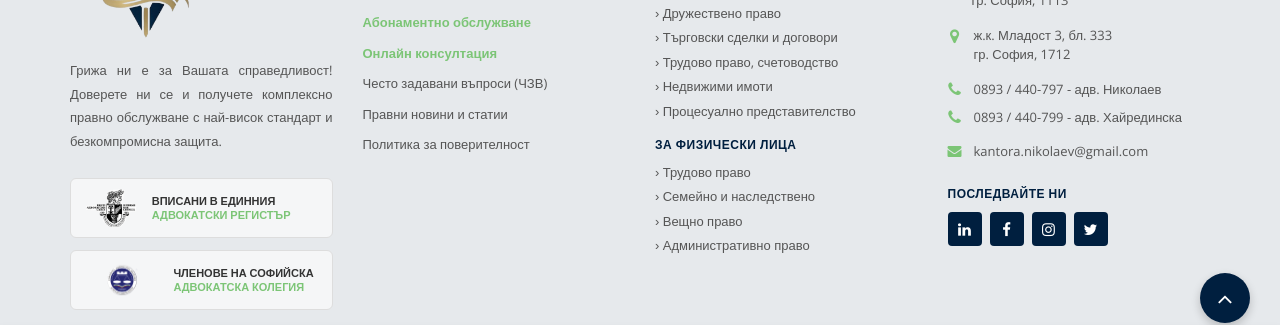
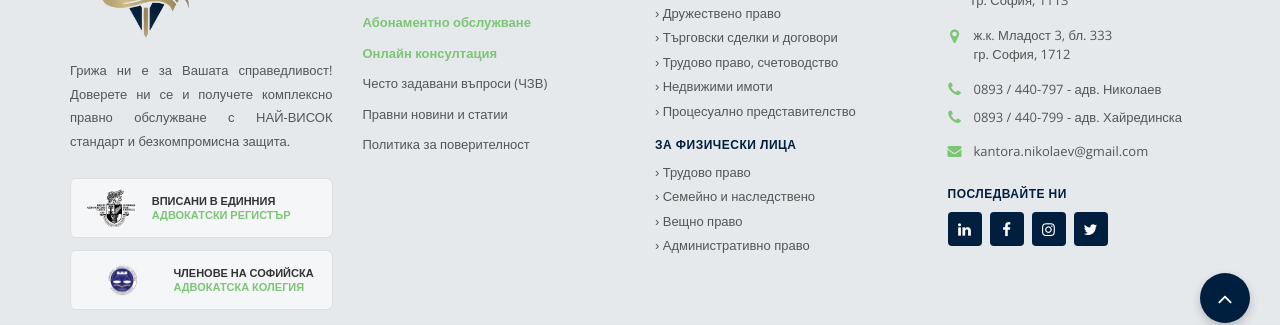
Before and after one commit to NikolaiNikolaev/law-page, a Jekyll site: the page built from kolektiv/advokat-iva-hairedinska.html, in a window 1280 px wide and 900 px high, scrolled down 1471 px. Shown: the part 482-807 px from the top of the window. Built offline with Jekyll 4.4.1, drawn with Linux system fonts in a browser that asks for light colours.

Commit message:
Update footer.html

```diff
--- a/_includes/footer.html
+++ b/_includes/footer.html
@@ -4,7 +4,7 @@
 
             <div class="col-md-3 col-sm-6" style="margin-bottom: 30px;">
                 <a href="/index.html#header"><img src="/img/logo.png" alt="Nikolaev & Co Logo" style="max-width: 150px; margin-bottom: 20px;"></a>
-                <p style="font-size: 13px; color: #555; line-height: 1.8; text-align: justify; margin-bottom: 25px;">Грижа ни е за Вашата справедливост! Доверете ни се и получете комплексно правно обслужване с най-висок стандарт и безкомпромисна защита.</p>
+                <p style="font-size: 13px; color: #555; line-height: 1.8; text-align: justify; margin-bottom: 25px;">Грижа ни е за Вашата справедливост! Доверете ни се и получете комплексно правно обслужване с НАЙ-ВИСОК стандарт и безкомпромисна защита.</p>
 
                 <div style="display: flex; flex-direction: column; gap: 12px;">
                     <div style="display: flex; align-items: center; gap: 15px; background: rgba(255,255,255,0.6); padding: 10px 15px; border-radius: 6px; border: 1px solid #ddd; transition: all 0.3s ease;" onmouseover="this.style.background='#fff'; this.style.borderColor='#7cc576';" onmouseout="this.style.background='rgba(255,255,255,0.6)'; this.style.borderColor='#ddd';">
```
